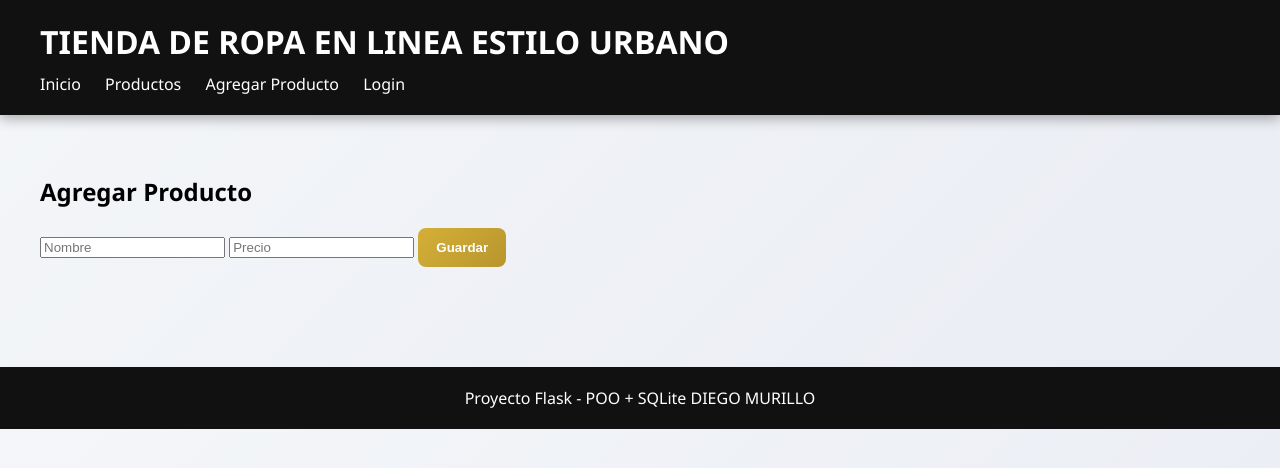
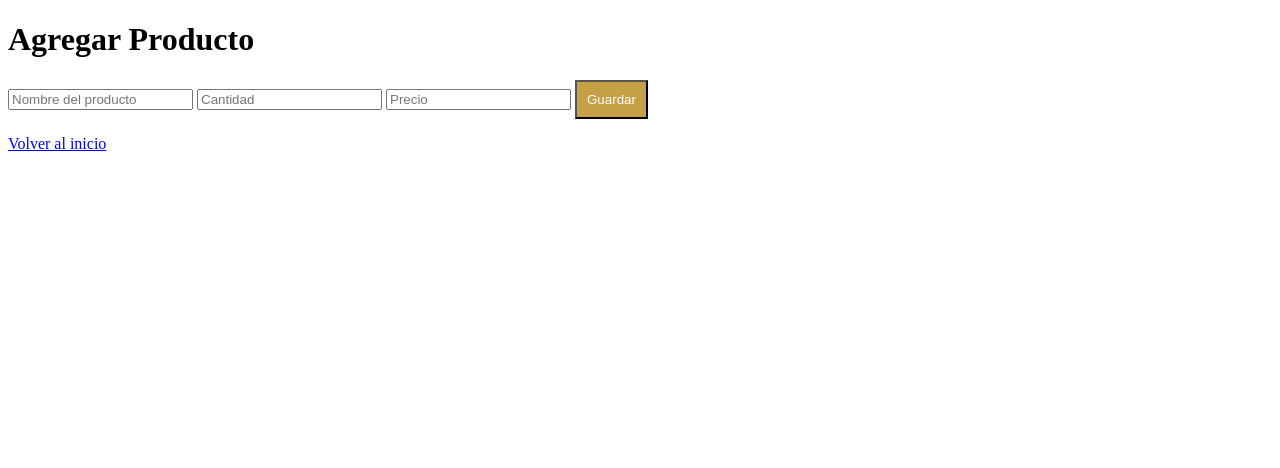
Before and after one commit to diegomurillo1281/diegomurillo-DESARROLLO-DE-APLICACIONES-WEB, a Flask app: page /agregar in a window 1280 px wide. Shown: the top 468 px of the page. Run offline with Flask 3, Linux system fonts and the light colour scheme; parts of the project's set-up code (start-up, migrations or seed data) failed here and were passed over.

```diff
--- a/app.py
+++ b/app.py
@@ -3,9 +3,8 @@ from models import Inventario
 
 app = Flask(__name__)
 
-# Crear inventario (usa diccionario + SQLite)
+# Crear inventario
 inventario = Inventario()
-
 
 # =========================
 # INICIO
@@ -15,7 +14,6 @@ def index():
     productos = inventario.mostrar_todos()
     return render_template("index.html", productos=productos)
 
-
 # =========================
 # LISTAR PRODUCTOS
 # =========================
@@ -24,40 +22,45 @@ def listar_productos():
     productos = inventario.mostrar_todos()
     return render_template("productos.html", productos=productos)
 
-
 # =========================
-# AGREGAR
+# AGREGAR (CORREGIDO)
 # =========================
 @app.route("/agregar", methods=["GET", "POST"])
 def agregar_producto():
     if request.method == "POST":
-        nombre = request.form["nombre"]
-        cantidad = int(request.form["cantidad"])
-        precio = float(request.form["precio"])
+        # Usamos .get para evitar el "Bad Request" si falta un campo
+        nombre = request.form.get("nombre")
+        cantidad = request.form.get("cantidad")
+        precio = request.form.get("precio")
 
-        inventario.agregar_producto(nombre, cantidad, precio)
-        return redirect(url_for("listar_productos"))
+        # Validación básica: si todo existe, guardamos
+        if nombre and cantidad and precio:
+            inventario.agregar_producto(nombre, int(cantidad), float(precio))
+            return redirect(url_for("listar_productos"))
+        else:
+            return "Error: Faltan campos en el formulario", 400
 
     return render_template("agregar_producto.html")
 
-
 # =========================
-# EDITAR
+# EDITAR (CORREGIDO)
 # =========================
 @app.route("/editar/<int:id>", methods=["GET", "POST"])
 def editar_producto(id):
     producto = inventario.productos.get(id)
 
     if request.method == "POST":
-        nombre = request.form["nombre"]
-        cantidad = int(request.form["cantidad"])
-        precio = float(request.form["precio"])
+        nombre = request.form.get("nombre")
+        cantidad = request.form.get("cantidad")
+        precio = request.form.get("precio")
 
-        inventario.actualizar_producto(id, nombre, cantidad, precio)
-        return redirect(url_for("listar_productos"))
+        if nombre and cantidad and precio:
+            inventario.actualizar_producto(id, nombre, int(cantidad), float(precio))
+            return redirect(url_for("listar_productos"))
+        else:
+            return "Error: Faltan campos para editar", 400
 
     return render_template("editar_producto.html", producto=producto)
-
 
 # =========================
 # ELIMINAR
@@ -76,6 +79,5 @@ def login():
         return redirect(url_for("index"))
     return render_template("login.html")
 
-
 if __name__ == "__main__":
     app.run(debug=True)
--- a/templates/agregar_producto.html
+++ b/templates/agregar_producto.html
@@ -1,12 +1,22 @@
-{% extends "base.html" %}
+<!DOCTYPE html>
+<html lang="es">
+<head>
+    <meta charset="UTF-8">
+    <title>Tienda Estilo Urbano - Agregar</title>
+</head>
+<body>
+    <h1>Agregar Producto</h1>
 
-{% block content %}
-<h2>Agregar Producto</h2>
+    <form action="/agregar" method="POST">
+        <input type="text" name="nombre" placeholder="Nombre del producto" required>
 
-<form method="POST">
-    <input type="text" name="nombre" placeholder="Nombre" required>
-    <input type="number" step="0.01" name="precio" placeholder="Precio" required>
-    <button type="submit" class="btn">Guardar</button>
-</form>
+        <input type="number" name="cantidad" placeholder="Cantidad" required>
 
-{% endblock %}
+        <input type="number" step="0.01" name="precio" placeholder="Precio" required>
+
+        <button type="submit" style="background-color: #c5a044; color: white; padding: 10px;">Guardar</button>
+    </form>
+
+    <p><a href="{{ url_for('index') }}">Volver al inicio</a></p>
+</body>
+</html>
```
